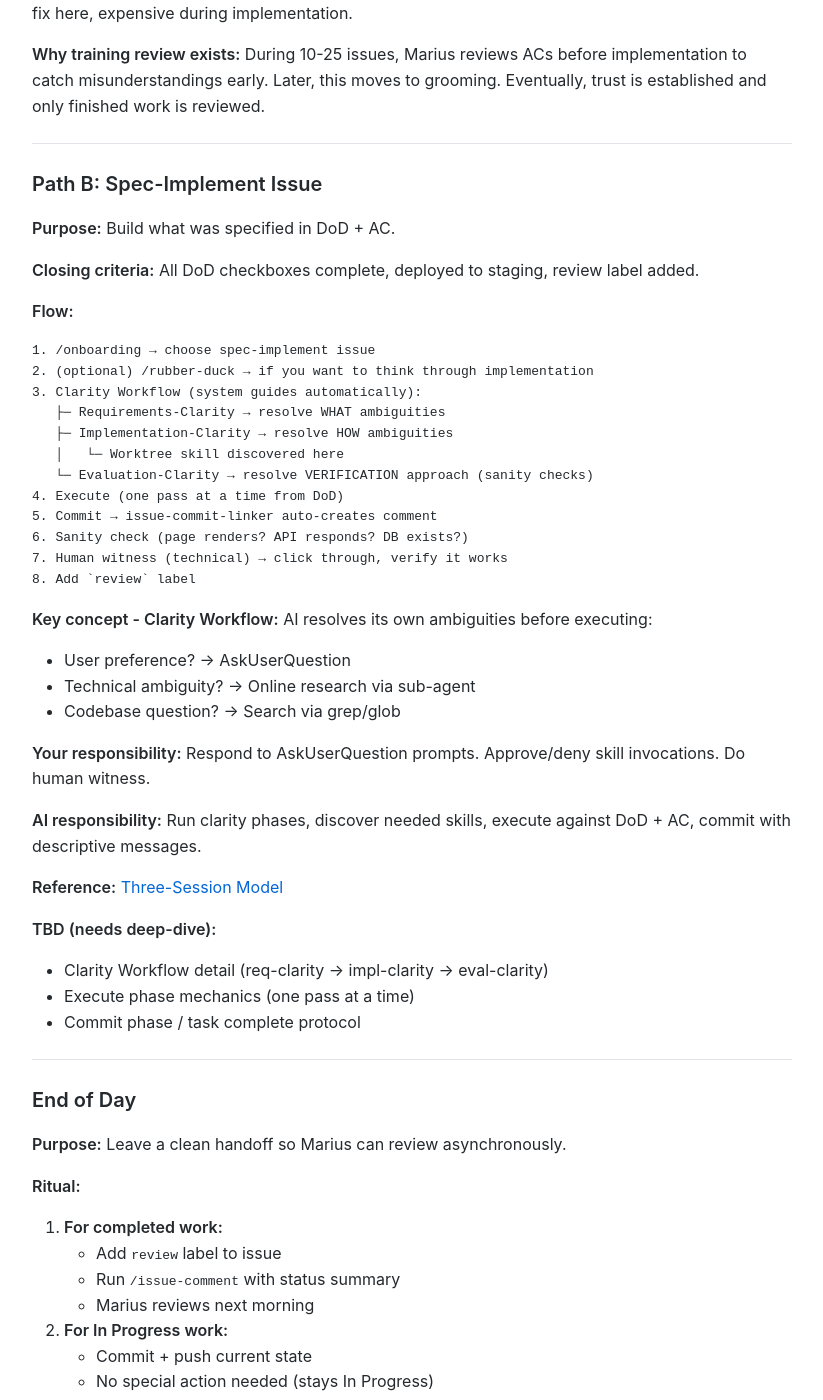
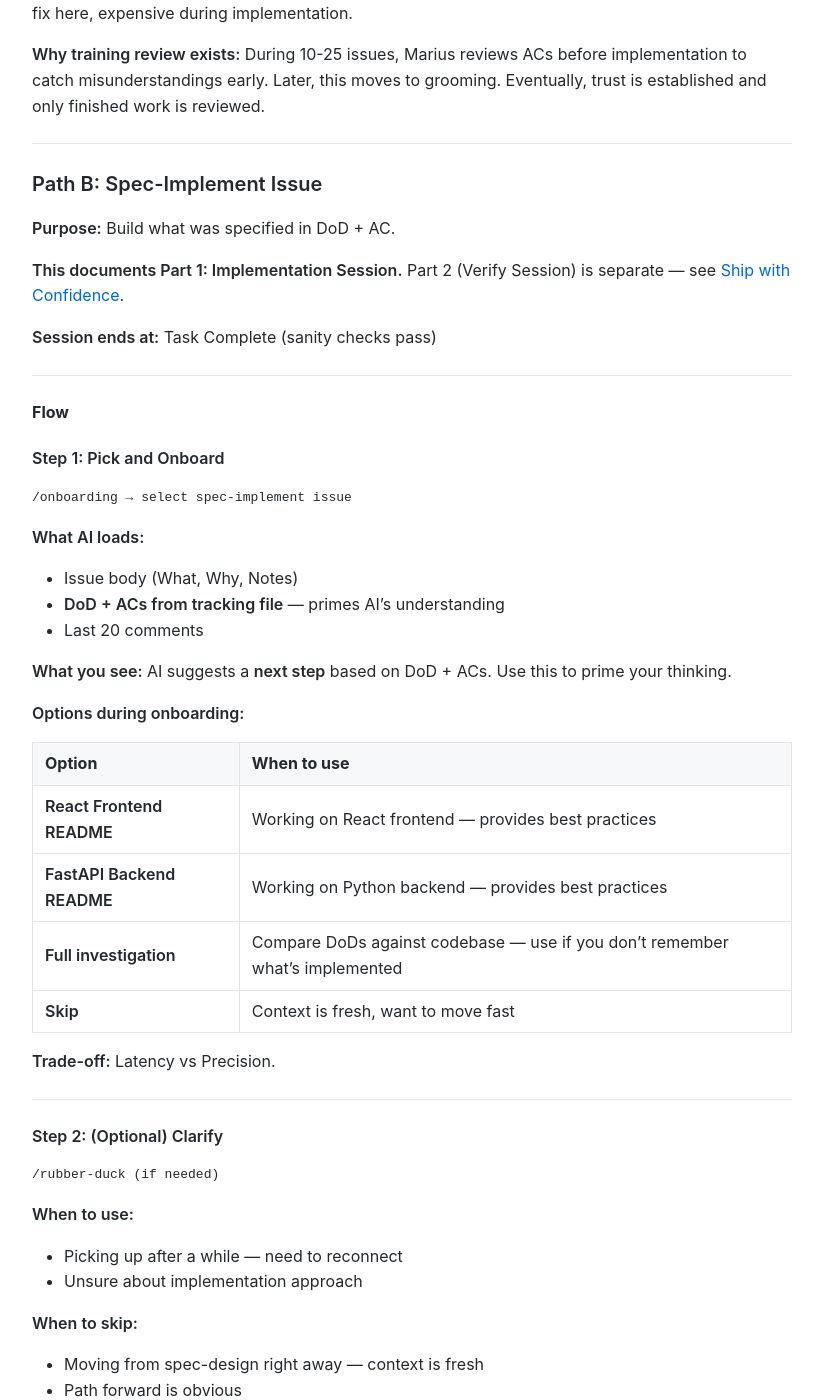
Before and after one commit to MariusWilsch/public-wilsch-ai-pages, a Jekyll site: the page built from global/developer-operations-manual-wilsch-ai-services.md, in a window 1280 px wide and 1400 px high, scrolled down 4426 px. Shown: the whole window, without its empty margins (228-1051 px from the left). Built offline with Jekyll 4.4.1, drawn with Linux system fonts in a browser that asks for light colours; our own code applies the rules of GitHub Pages for plain Markdown files; some of the changed text lies outside the part shown.

Commit message:
Sync from hippocampus 2026-02-06

````diff
--- a/global/developer-operations-manual-wilsch-ai-services.md
+++ b/global/developer-operations-manual-wilsch-ai-services.md
@@ -189,40 +189,125 @@ During 10-25 issues, Marius reviews ACs before implementation to catch misunders
 
 **Purpose:** Build what was specified in DoD + AC.
 
-**Closing criteria:** All DoD checkboxes complete, deployed to staging, review label added.
+**This documents Part 1: Implementation Session.** Part 2 (Verify Session) is separate — see [Ship with Confidence](https://mariuswilsch.github.io/public-wilsch-ai-pages/global/ship-with-confidence).
 
-**Flow:**
+**Session ends at:** Task Complete (sanity checks pass)
 
+---
+
+#### Flow
+
+**Step 1: Pick and Onboard**
 ```
-1. /onboarding → choose spec-implement issue
-2. (optional) /rubber-duck → if you want to think through implementation
-3. Clarity Workflow (system guides automatically):
-   ├─ Requirements-Clarity → resolve WHAT ambiguities
-   ├─ Implementation-Clarity → resolve HOW ambiguities
-   │   └─ Worktree skill discovered here
-   └─ Evaluation-Clarity → resolve VERIFICATION approach (sanity checks)
-4. Execute (one pass at a time from DoD)
-5. Commit → issue-commit-linker auto-creates comment
-6. Sanity check (page renders? API responds? DB exists?)
-7. Human witness (technical) → click through, verify it works
-8. Add `review` label
+/onboarding → select spec-implement issue
 ```
 
-**Key concept - Clarity Workflow:** AI resolves its own ambiguities before executing:
-- User preference? → AskUserQuestion
-- Technical ambiguity? → Online research via sub-agent
-- Codebase question? → Search via grep/glob
+**What AI loads:**
+- Issue body (What, Why, Notes)
+- **DoD + ACs from tracking file** — primes AI's understanding
+- Last 20 comments
 
-**Your responsibility:** Respond to AskUserQuestion prompts. Approve/deny skill invocations. Do human witness.
+**What you see:** AI suggests a **next step** based on DoD + ACs. Use this to prime your thinking.
 
-**AI responsibility:** Run clarity phases, discover needed skills, execute against DoD + AC, commit with descriptive messages.
+**Options during onboarding:**
+
+| Option | When to use |
+|--------|-------------|
+| **React Frontend README** | Working on React frontend — provides best practices |
+| **FastAPI Backend README** | Working on Python backend — provides best practices |
+| **Full investigation** | Compare DoDs against codebase — use if you don't remember what's implemented |
+| **Skip** | Context is fresh, want to move fast |
+
+**Trade-off:** Latency vs Precision.
+
+---
+
+**Step 2: (Optional) Clarify**
+```
+/rubber-duck (if needed)
+```
+
+**When to use:**
+- Picking up after a while — need to reconnect
+- Unsure about implementation approach
+
+**When to skip:**
+- Moving from spec-design right away — context is fresh
+- Path forward is obvious
+
+**Key principle:**
+> Don't build on UNCLARIFIED assumptions. If you can't judge whether something is right or wrong, there's no point building it.
+
+---
+
+**Step 3: Clarity Workflow**
+
+**What it is:** The structured opposite of rubber-duck.
+
+| Rubber-duck | Clarity Workflow |
+|-------------|------------------|
+| Free-form externalized thinking | Takes your thinking → outputs a plan |
+| You drive | AI drives, resolves ambiguities |
+
+AI runs three phases:
+
+| Phase | Question |
+|-------|----------|
+| **Requirements-Clarity** | "Is the WHAT clear?" |
+| **Implementation-Clarity** | "Is the HOW clear?" |
+| **Evaluation-Clarity** | "How do we VERIFY?" |
+
+**Who AI asks for what:**
+
+| Ambiguity type | Who AI asks |
+|----------------|-------------|
+| Code structure | Codebase (grep/glob) |
+| User preference | You (AskUserQuestion) |
+| API docs / external | Internet / MCP |
+
+**Why sub-agent for research:** Avoids polluting context with 78-90k tokens of search results. Returns focused summary.
+
+**Positional arguments:**
+```
+/requirements-clarity let's do pass one
+```
+Focuses AI on specific pass. Optional — context from rubber-duck is usually sufficient.
+
+---
+
+**Step 4: Execute**
+
+**Before Execute — ExitPlanMode judgment:**
+
+After Evaluation-Clarity, AI calls ExitPlanMode. Before approving, ask:
+
+> "Do I feel confident this plan will give us an answer to move this issue forward?"
+
+- **Yes** → Approve, let Claude execute
+- **No** → Don't approve, clarify first
+
+**During Execute:**
+- Execute is autonomous — let Claude work
+- Work in **passes** (from DoD dependency analysis)
+- Sanity checks happen before Task Complete
+- If sanity fails → backpressure → AI tries to fix
+
+**Task Complete:** AI signals when plan is complete and sanity checks pass. Implementation session ends here.
+
+**Valid outputs:**
+- ✅ Pass implemented, sanity checks pass
+- ✅ "This approach doesn't work" — documented learning is valid
+- ❌ Confusion without documentation
+
+---
+
+#### Concepts
+
+**Why Clarity Workflow:** AI resolves its OWN ambiguities before executing. You don't think for AI — AI investigates and asks when stuck.
+
+**Why sanity checks are backpressure:** Task isn't complete unless sanity passes. This gives AI feedback to self-correct.
 
 **Reference:** [Three-Session Model](https://mariuswilsch.github.io/public-wilsch-ai-pages/global/three-session-model)
-
-**TBD (needs deep-dive):**
-- Clarity Workflow detail (req-clarity → impl-clarity → eval-clarity)
-- Execute phase mechanics (one pass at a time)
-- Commit phase / task complete protocol
 
 ---
 
````
